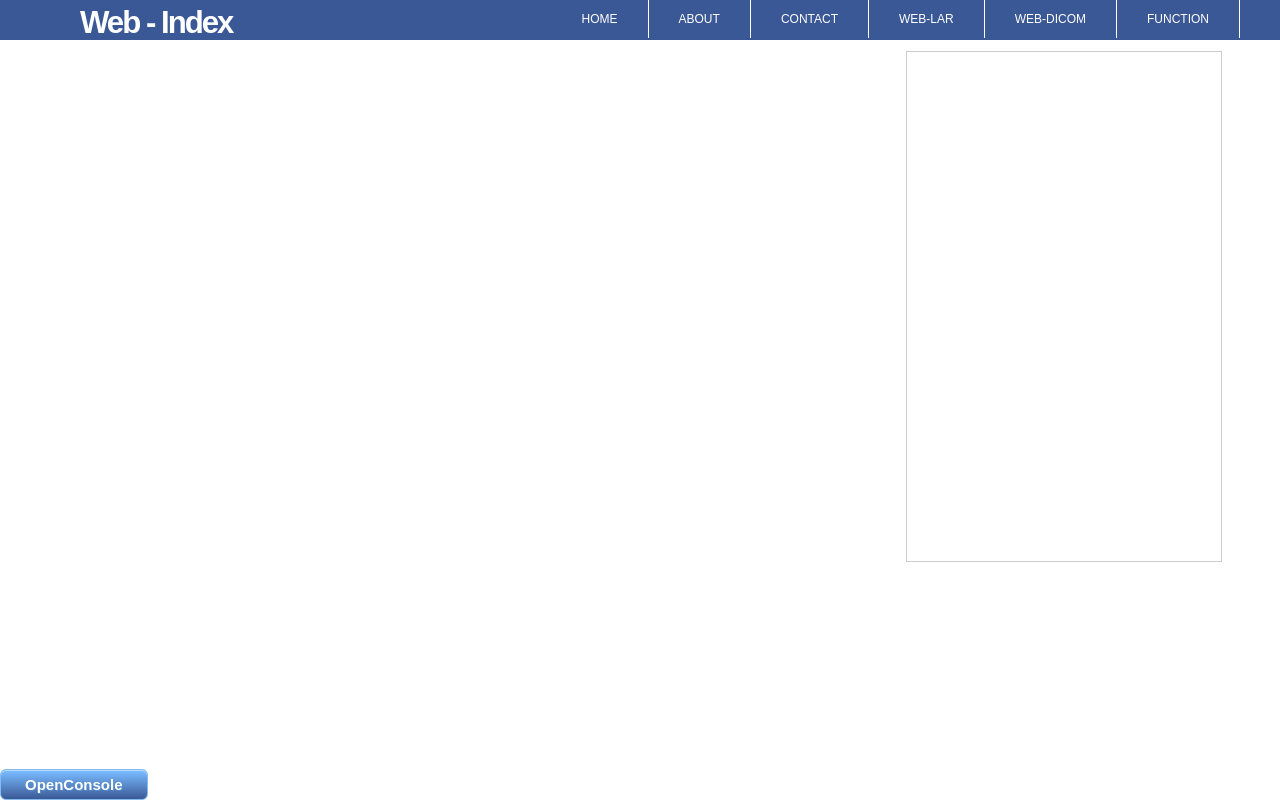
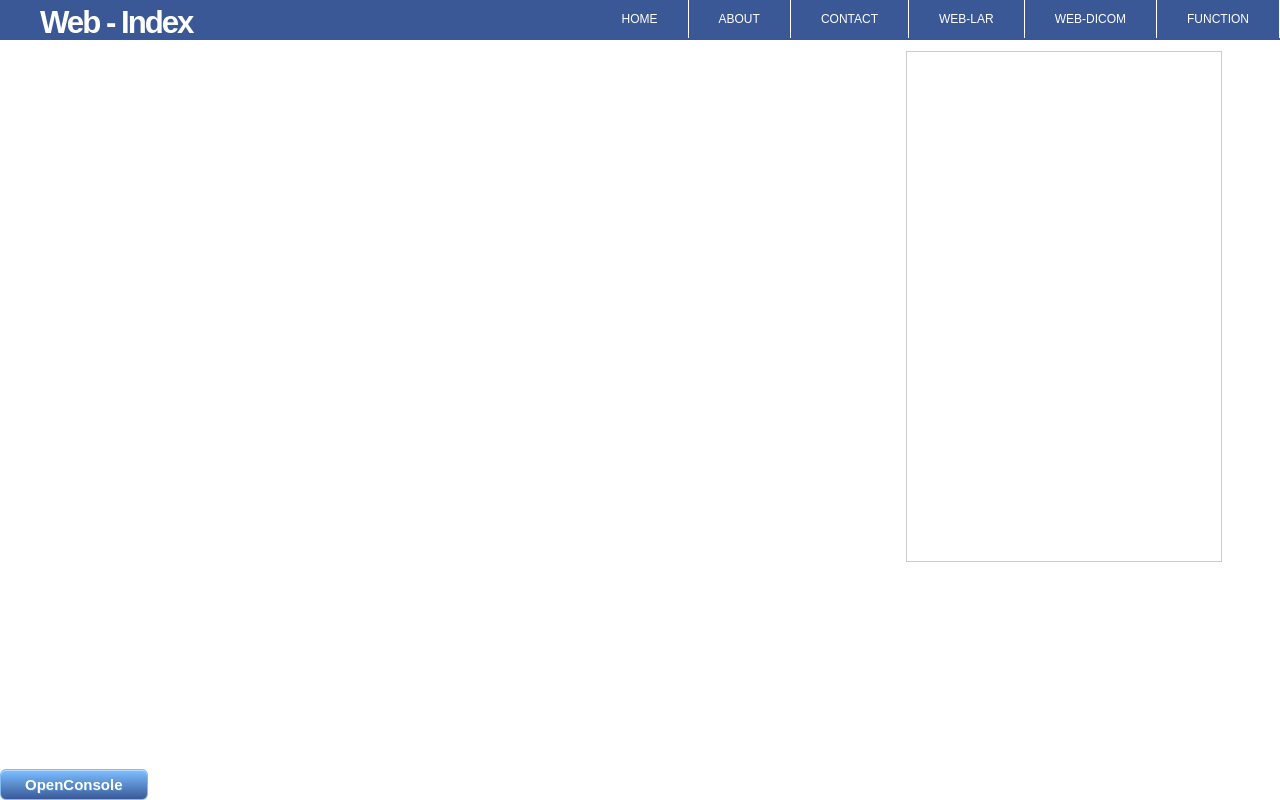
Before and after one commit to marley1990/WEB-VISUAL, a plain HTML site: page Web-index.html in a window 1280 px wide. Drawn offline with Linux system fonts and the light colour scheme.

Commit message:
update styles

```diff
--- a/styles/Web-index/menu.css
+++ b/styles/Web-index/menu.css
@@ -5,6 +5,8 @@
 	float: right;
 	top:0;
 	height: 100%;
+	position: absolute;
+	right: 0;
 }
 
 /*menu-drop*/
@@ -19,6 +21,7 @@ ul#menu-drop {
 	background-color: #3A5896 ;
 	font-size:1em;
 	bottom:0;
+	right:0;
 }
 
 ul#menu-drop li {
--- a/styles/Web-index/web_index.css
+++ b/styles/Web-index/web_index.css
@@ -119,6 +119,8 @@
 	width: 310px;
 	height: 40px;
 	padding: 0px 0px 0px 40px;
+	left:0;
+	position:fixed;
 }
 
 #logo h1 {
```
